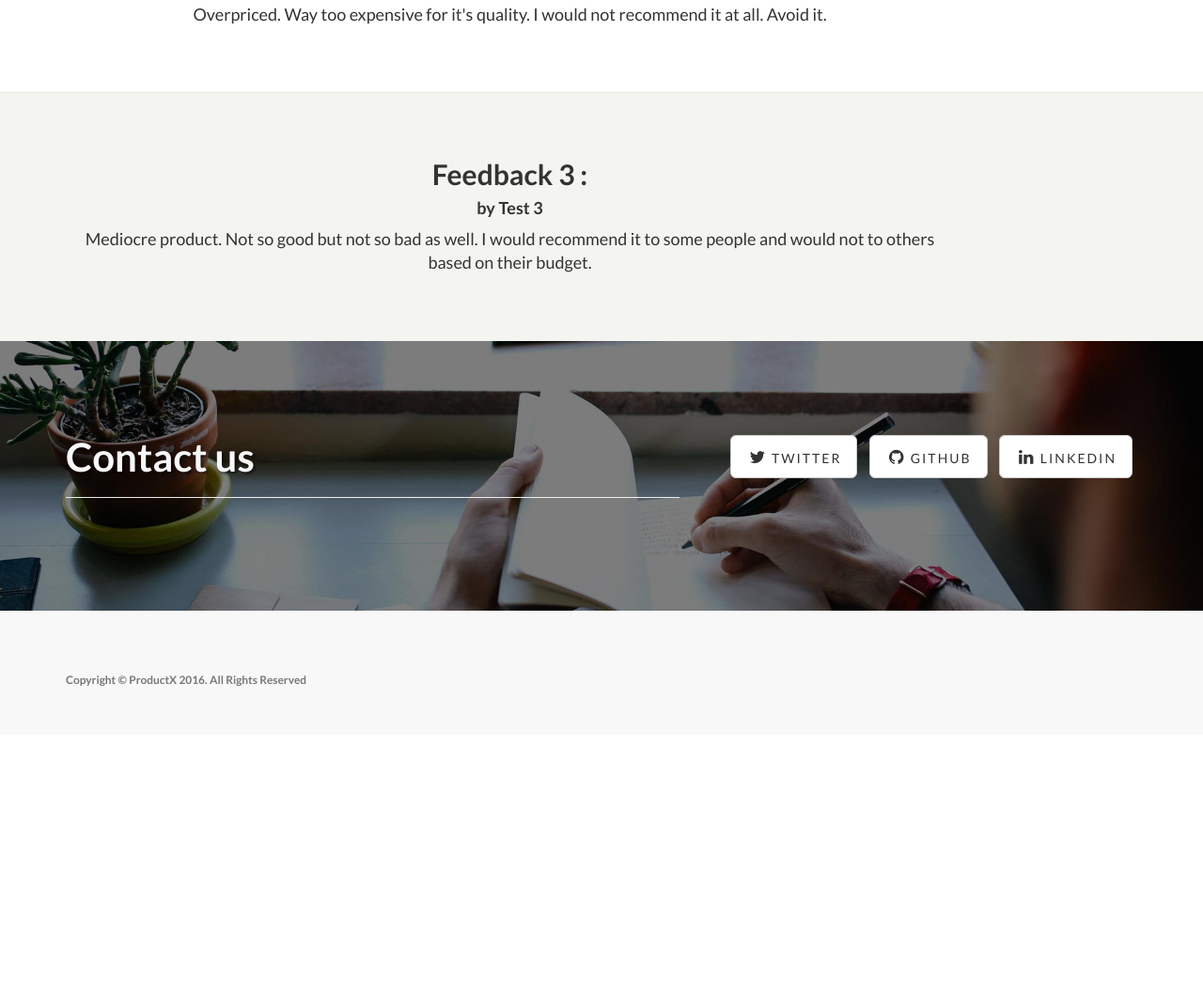
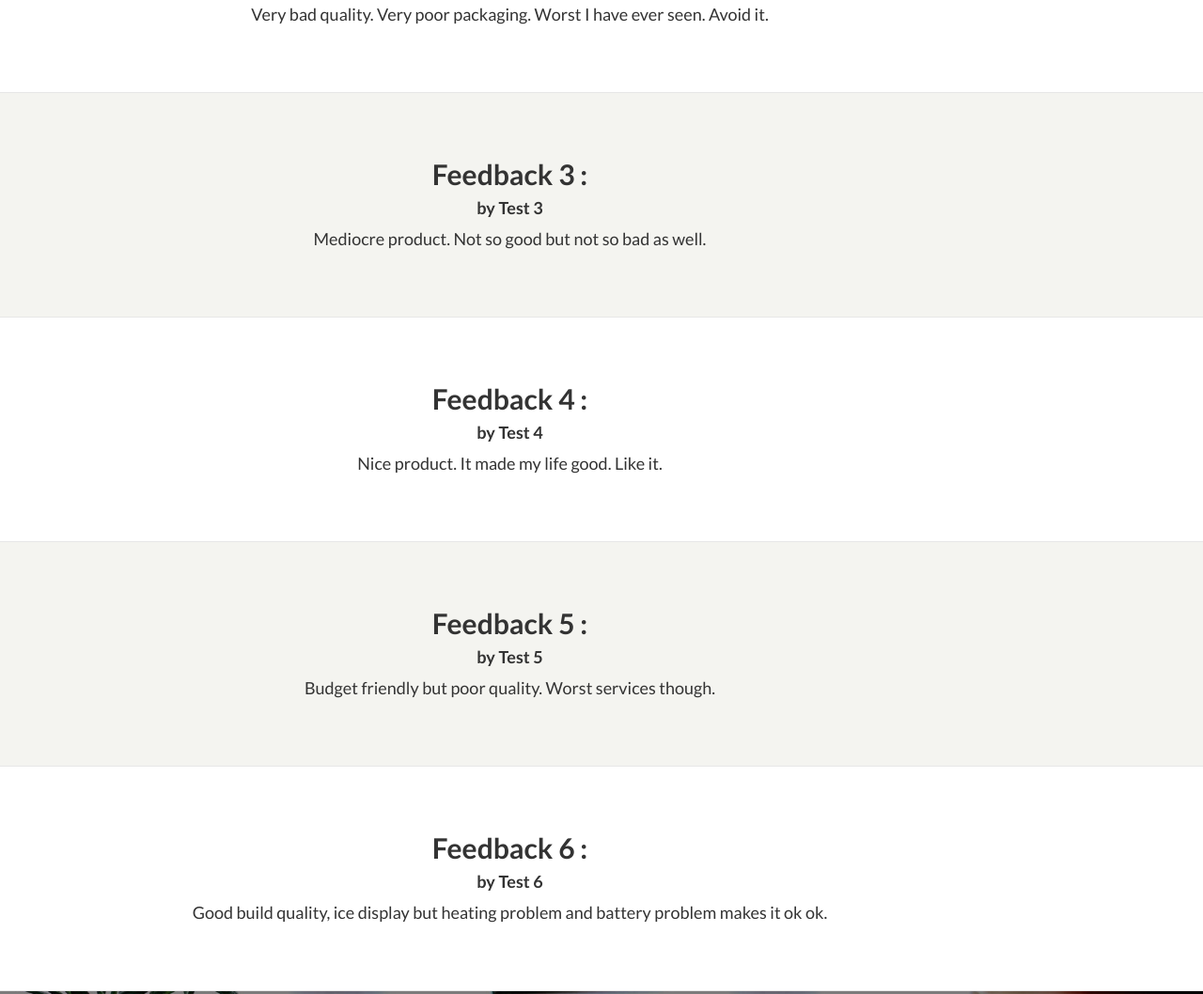
Before and after one commit to deepakpathania-zz/test-site, a plain HTML site: page index.html in a window 1280 px wide. Shown: the part 1156-2214 px from the top of the page at 94% size. Before the commit the page ends 1938 px from the top, so only its background shows below. Drawn offline with Linux system fonts and the light colour scheme.

Commit message:
feedbacks updated

```diff
--- a/index.html
+++ b/index.html
@@ -121,7 +121,7 @@
 
                     <div class="clearfix"></div>
                     <h2>Feedback 2 : </h2><h4>by Test 2</h4>
-                    <p class="lead">Overpriced. Way too expensive for it's quality. I would not recommend it at all. Avoid it.</p>
+                    <p class="lead">Very bad quality. Very poor packaging. Worst I have ever seen. Avoid it.</p>
                 </div>
 
             </div>
@@ -140,7 +140,7 @@
 
                     <div class="clearfix"></div>
                     <h2>Feedback 3 : </h2><h4>by Test 3</h4>
-                    <p class="lead">Mediocre product. Not so good but not so bad as well. I would recommend it to some people and would not to others based on their budget.</p>
+                    <p class="lead">Mediocre product. Not so good but not so bad as well.</p>
                 </div>
 
             </div>
@@ -151,7 +151,63 @@
 
     </div>
     <!-- /.content-section-c -->
-    </center>
+        <div class="content-section-b">
+
+        <div class="container">
+            <div class="row">
+                <div class="col-lg-10 col-sm-12">
+
+                    <div class="clearfix"></div>
+                    <h2>Feedback 4 : </h2><h4>by Test 4</h4>
+                    <p class="lead">Nice product. It made my life good. Like it.</p>
+                </div>
+
+            </div>
+
+        </div>
+        <!-- /.container -->
+
+    </div>
+    <!-- /.content-section-a -->
+
+    <div class="content-section-a">
+
+        <div class="container">
+            <div class="row">
+                <div class="col-lg-10 col-sm-12">
+
+                    <div class="clearfix"></div>
+                    <h2>Feedback 5 : </h2><h4>by Test 5</h4>
+                    <p class="lead">Budget friendly but poor quality. Worst services though. </p>
+                </div>
+
+            </div>
+
+        </div>
+        <!-- /.container -->
+
+    </div>
+    <!-- /.content-section-b -->
+
+    <div class="content-section-b">
+
+       <div class="container">
+            <div class="row">
+                <div class="col-lg-10 col-sm-12">
+
+                    <div class="clearfix"></div>
+                    <h2>Feedback 6 : </h2><h4>by Test 6</h4>
+                    <p class="lead">Good build quality, ice display but heating problem and battery problem makes it ok ok.</p>
+                </div>
+
+            </div>
+
+        </div>
+
+        <!-- /.container -->
+
+    </div>
+
 
 	<a  name="contact"></a>
     <div class="banner">
```
